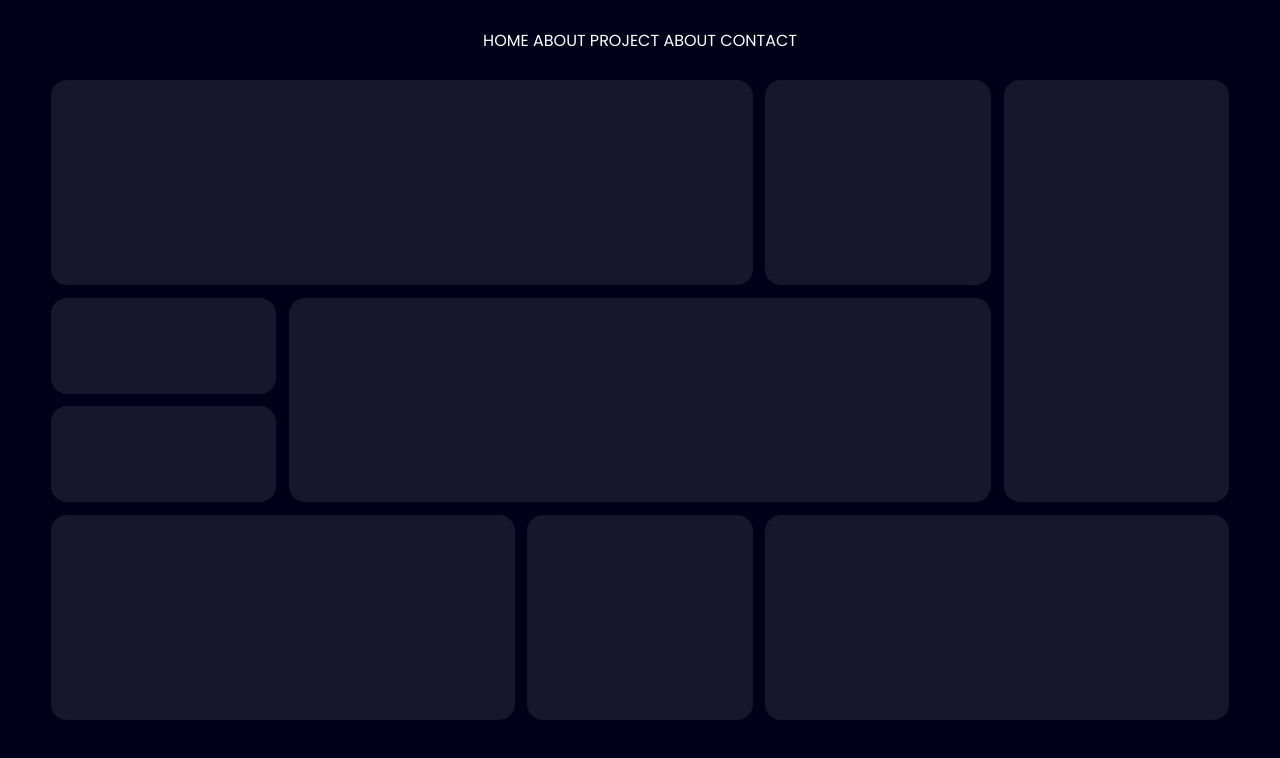
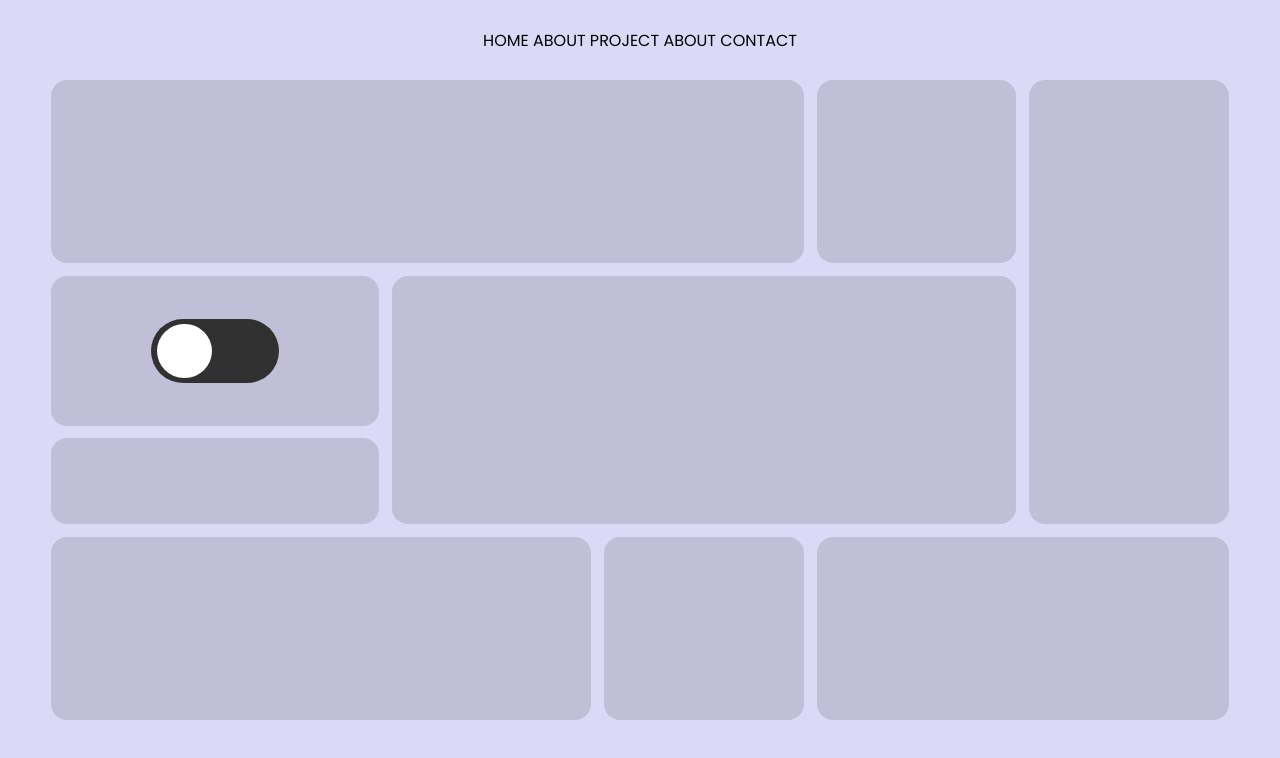
Before and after one commit to Yogeshwar-CM/Portfolio, a React (Vite) app: page / in a window 1280 px wide. Shown: the top 758 px of the page. Built offline with nearby package versions, Linux system fonts and the light colour scheme.

Commit message:
Mode Toggle Finished

```diff
--- a/src/App.jsx
+++ b/src/App.jsx
@@ -1,14 +1,27 @@
-import React from "react";
+import React, { useState, useEffect } from "react";
 import { BrowserRouter, Route, Routes } from "react-router-dom";
 import "./App.css";
 import Home from "./pages/Home/Home";
 
 const App = () => {
+  const [theme, setTheme] = useState(localStorage.getItem("theme") || "light");
+
+  useEffect(() => {
+    localStorage.setItem("theme", theme);
+  }, [theme]);
+
+  const toggleTheme = () => {
+    setTheme((prevTheme) => (prevTheme === "light" ? "dark" : "light"));
+  };
+
   return (
-    <div className="App">
+    <div className={`App ${theme}`}>
       <BrowserRouter>
         <Routes>
-          <Route path="/" element={<Home />} />
+          <Route
+            path="/"
+            element={<Home toggleTheme={toggleTheme} currentTheme={theme} />}
+          />
         </Routes>
       </BrowserRouter>
     </div>
--- /dev/null
+++ b/src/components/ModeButton/mode.css
@@ -0,0 +1,26 @@
+.Mode .back {
+  width: 8rem;
+  background-color: var(--middle);
+  height: 4rem;
+  border-radius: 100rem;
+  display: flex;
+  cursor: pointer;
+  transition: background-color 1s ease;
+  align-items: center;
+  justify-content: start;
+}
+
+.Mode .back .ball {
+  width: 3.4rem;
+  cursor: pointer;
+  border-radius: 100rem;
+  transform: translateX(0);
+  transition: all 1s ease;
+  margin: 0.4rem;
+  height: 3.4rem;
+  background-color: var(--full);
+}
+
+.Mode .clicked .ball {
+  transform: translateX(3.7rem);
+}
--- /dev/null
+++ b/src/components/ModeButton/mode.jsx
@@ -0,0 +1,19 @@
+import React from "react";
+import "./mode.css";
+
+const Mode = ({ toggleTheme, currentTheme }) => {
+  const handleToggle = () => {
+    toggleTheme();
+    document.querySelector(".back").classList.toggle("clicked");
+  };
+
+  return (
+    <div className={`Mode ${currentTheme === "dark" ? "clicked" : ""}`}>
+      <div className="back" onClick={handleToggle}>
+        <div className="ball"></div>
+      </div>
+    </div>
+  );
+};
+
+export default Mode;
--- a/src/index.css
+++ b/src/index.css
@@ -3,8 +3,21 @@
 html {
   font-family: "Poppins";
 }
-
-*{
-    margin: 0;
-    padding: 0;
+* {
+  margin: 0;
+  padding: 0;
 }
+.light {
+  --main-bg: #dbdaf6;
+  --secondary-bg: #00000020;
+  --middle: #313131;
+  --full: #fff;
+  --full-opp: #000;
+}
+.dark {
+  --main-bg: #01001c;
+  --secondary-bg: #ffffff16;
+  --middle: #cccccc;
+  --full: #000000;
+  --full-opp: #ffffff;
+}
--- a/src/pages/Home/Home.css
+++ b/src/pages/Home/Home.css
@@ -1,12 +1,12 @@
 .Home {
-  background: #01001a;
   width: 100vw;
-  color: #fff;
   height: 100vh;
   display: flex;
   align-items: center;
+  transition: background-color 1s ease;
+  background-color: var(--main-bg);
+  color: var(--full-opp);
   flex-direction: column;
-  /* justify-content: center; */
 }
 .nav {
   display: flex;
@@ -16,7 +16,7 @@
 }
 
 .item {
-  background: #ffffff16;
+  background: var(--secondary-bg);
   text-align: center;
   display: flex;
   justify-content: center;
--- a/src/pages/Home/Home.jsx
+++ b/src/pages/Home/Home.jsx
@@ -1,8 +1,8 @@
 import React from "react";
 import "./Home.css";
-import { Tilt } from "react-tilt";
+import Mode from "../../components/ModeButton/mode";
 
-const Home = () => {
+const Home = ({ toggleTheme, currentTheme }) => {
   return (
     <div className="Home">
       <div className="nav">HOME ABOUT PROJECT ABOUT CONTACT</div>
@@ -10,7 +10,9 @@ const Home = () => {
         <div className="item-1 item"></div>
         <div className="item-2 item"></div>
         <div className="item-3 item"></div>
-        <div className="item-4 item"></div>
+        <div className="item-4 item">
+        <Mode toggleTheme={toggleTheme} currentTheme={currentTheme} />
+        </div>
         <div className="item-5 item"></div>
         <div className="item-6 item"></div>
         <div className="item-7 item"></div>
```
Also changed, not shown: src/components/Navbar/Navbar.jsx (added, +11 -0 lines), src/components/Navbar/Navbar.css (added).
